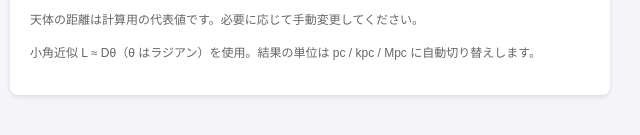
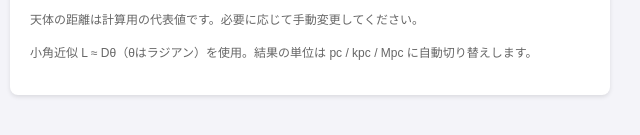
Before and after one commit to naoya-namba/radio_tools, a plain HTML site: page angular-spatial-resolution/index.html in a window 1280 px wide. Shown: the part 511-646 px from the top of the page, 330-970 px from the left. Drawn offline with Linux system fonts and the light colour scheme.

Commit message:
Update tools

```diff
--- a/angular-spatial-resolution/index.html
+++ b/angular-spatial-resolution/index.html
@@ -39,7 +39,7 @@ input[type=number] {-moz-appearance:textfield;}
   <div class="form-group"><label for="sigfigs">有効数字:</label><select id="sigfigs"><option value="2">2桁</option><option value="3" selected>3桁</option><option value="4">4桁</option><option value="5">5桁</option></select></div>
   <div class="result"><div>空間分解能: <span id="output">-</span> <span id="unit"></span></div><button class="copy-btn" id="copy" title="数値をコピー" aria-label="数値をコピー"><svg class="copy-icon" viewBox="0 0 24 24"><rect x="9" y="9" width="13" height="13" rx="2" ry="2"></rect><path d="M5 15H4a2 2 0 0 1-2-2V4a2 2 0 0 1 2-2h9a2 2 0 0 1 2 2v1"></path></svg><span class="tooltip">コピーしました！</span></button></div>
   <p class="note">天体の距離は計算用の代表値です。必要に応じて手動変更してください。</p>
-  <p class="note">小角近似 L ≈ Dθ（θ はラジアン）を使用。結果の単位は pc / kpc / Mpc に自動切り替えします。</p>
+  <p class="note">小角近似 L ≈ Dθ（θはラジアン）を使用。結果の単位は pc / kpc / Mpc に自動切り替えします。</p>
  </div>
 </div>
 <script>
```
